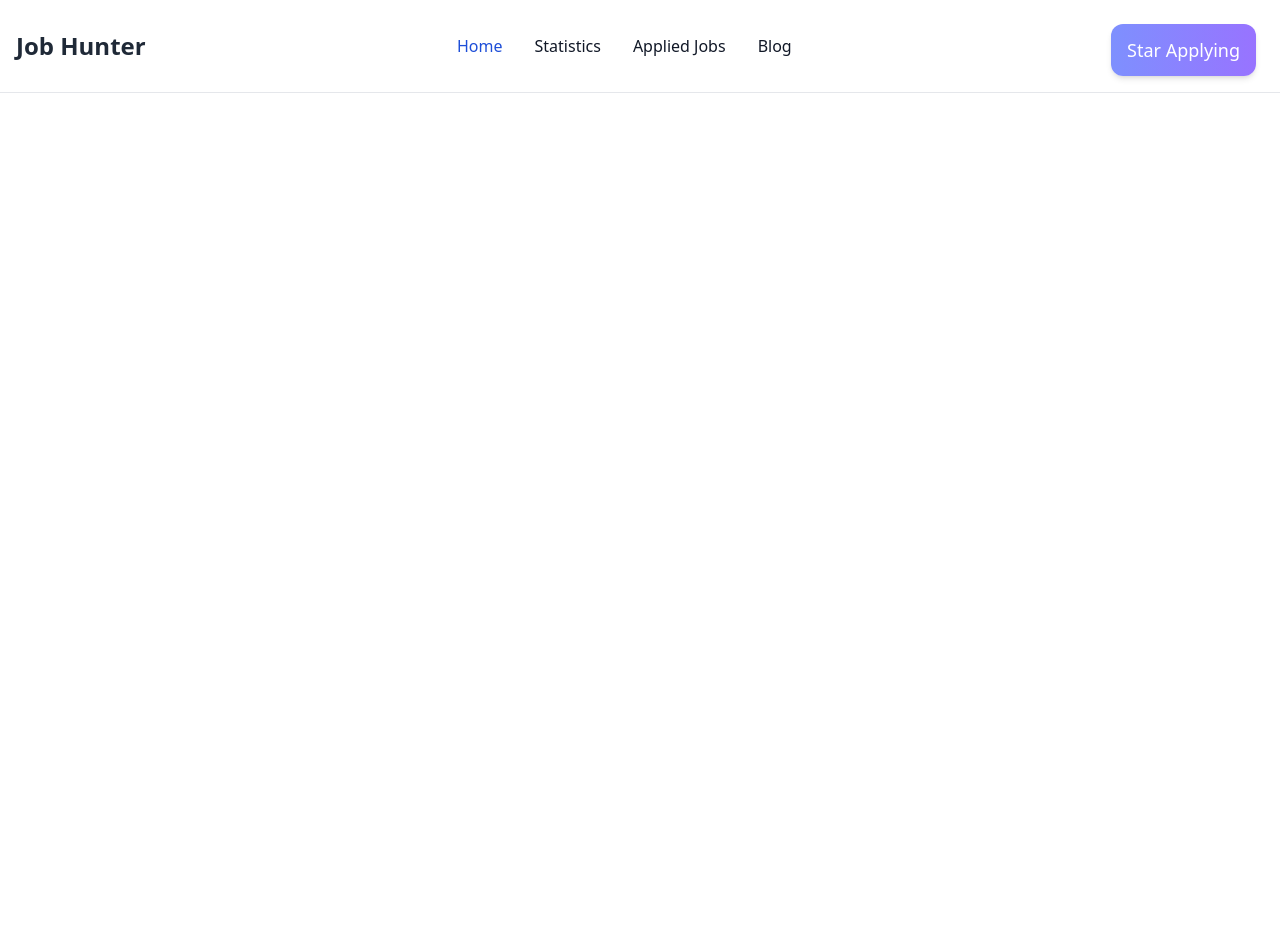
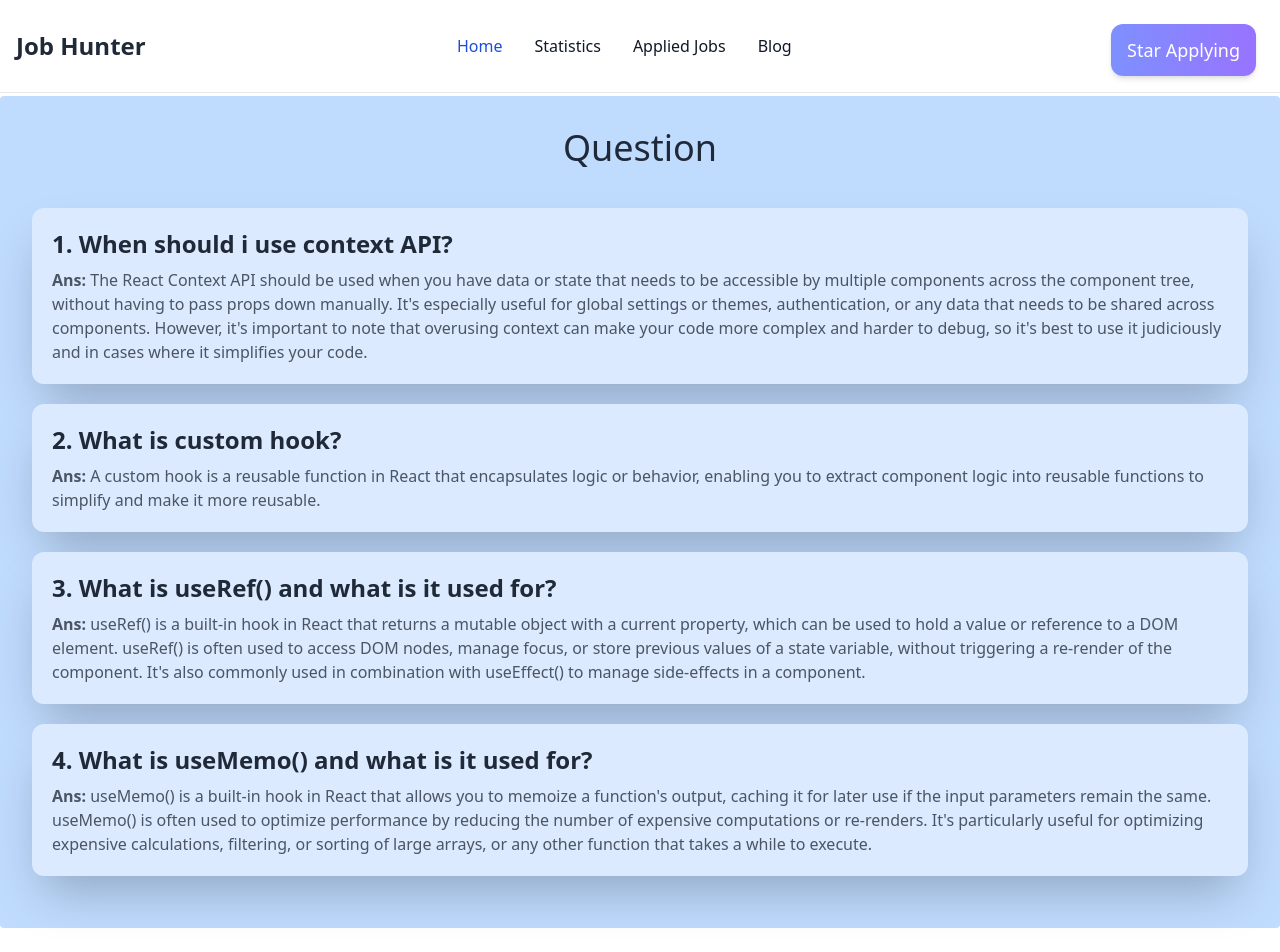
Before and after one commit to ShaikAbdul01/career-hub, a React (Vite) app: page /blog in a window 1280 px wide. Shown: the top 952 px of the page. Before the commit the page ends 800 px from the top, so only its background shows below. Built offline with nearby package versions, Linux system fonts and the light colour scheme.

Commit message:
blog added

```diff
--- a/public/data.json
+++ b/public/data.json
@@ -1,6 +1,6 @@
 [
   {
-    "id": 1,
+    "id": "1",
     "company_logo": "https://www.freepnglogos.com/uploads/google-logo-png/file-google-logo-svg-wikimedia-commons-23.png",
     "job_title": "Software Developer",
     "company_name": "Google LLC",
--- a/src/Components/Blog.jsx
+++ b/src/Components/Blog.jsx
@@ -1,11 +1,63 @@
-import React from 'react';
+import React from "react";
 
 const Blog = () => {
-    return (
-        <div>
-            blogs
-        </div>
-    );
+  return (
+    <div className="mt-24 bg-blue-200 p-8 my-container rounded mb-10">
+      <h1 className="text-4xl text-bold text-center mb-10">Question</h1>
+      <article className="bg-blue-100 p-5 rounded-xl shadow-2xl mb-5">
+        <h1 className="text-2xl font-bold mb-2">
+          1. When should i use context API?
+        </h1>
+        <p className="text-gray-600">
+          <span className="font-bold">Ans: </span>The React Context API should
+          be used when you have data or state that needs to be accessible by
+          multiple components across the component tree, without having to pass
+          props down manually. It's especially useful for global settings or
+          themes, authentication, or any data that needs to be shared across
+          components. However, it's important to note that overusing context can
+          make your code more complex and harder to debug, so it's best to use
+          it judiciously and in cases where it simplifies your code.
+        </p>
+      </article>
+      <article className="bg-blue-100 p-5 rounded-xl shadow-2xl mb-5">
+        <h1 className="text-2xl font-bold mb-2">2. What is custom hook?</h1>
+        <p className="text-gray-600">
+          <span className="font-bold">Ans: </span>A custom hook is a reusable
+          function in React that encapsulates logic or behavior, enabling you to
+          extract component logic into reusable functions to simplify and make
+          it more reusable.
+        </p>
+      </article>
+      <article className="bg-blue-100 p-5 rounded-xl shadow-2xl mb-5">
+        <h1 className="text-2xl font-bold mb-2">
+          3. What is useRef() and what is it used for?
+        </h1>
+        <p className="text-gray-600">
+          <span className="font-bold">Ans: </span>useRef() is a built-in hook in
+          React that returns a mutable object with a current property, which can
+          be used to hold a value or reference to a DOM element. useRef() is
+          often used to access DOM nodes, manage focus, or store previous values
+          of a state variable, without triggering a re-render of the component.
+          It's also commonly used in combination with useEffect() to manage
+          side-effects in a component.
+        </p>
+      </article>
+      <article className="bg-blue-100 p-5 rounded-xl shadow-2xl mb-5">
+        <h1 className="text-2xl font-bold mb-2">
+          4. What is useMemo() and what is it used for?
+        </h1>
+        <p className="text-gray-600">
+          <span className="font-bold">Ans: </span>useMemo() is a built-in hook
+          in React that allows you to memoize a function's output, caching it
+          for later use if the input parameters remain the same. useMemo() is
+          often used to optimize performance by reducing the number of expensive
+          computations or re-renders. It's particularly useful for optimizing
+          expensive calculations, filtering, or sorting of large arrays, or any
+          other function that takes a while to execute.
+        </p>
+      </article>
+    </div>
+  );
 };
 
 export default Blog;
--- a/src/Components/Home.jsx
+++ b/src/Components/Home.jsx
@@ -29,6 +29,8 @@ const Home = () => {
       </div>
        <Catagory></Catagory>
       <Jobs></Jobs>
+
+
     </>
   );
 };
--- a/src/Components/JobDetails.jsx
+++ b/src/Components/JobDetails.jsx
@@ -1,14 +1,23 @@
-import React from 'react';
-import { useLoaderData } from 'react-router-dom';
+import React, { useEffect, useState } from "react";
+import { useParams } from "react-router-dom";
 
 const JobDetails = () => {
-    const detailsData=useLoaderData()
-    console.log(detailsData)
-    return (
-        <div>
-
-        </div>
-    );
+  const dynamic = useParams();
+  const dynamicId = dynamic.detailsId;
+  const [details, setDetails] = useState({});
+  useEffect(() => {
+    fetch("/data.json")
+      .then((res) => res.json())
+      .then((data) => {
+        setDetails(data.find((dt) => dt.id == dynamicId));
+      });
+  }, [dynamicId]);
+  console.log(details);
+  return (
+    <div className="mt-48">
+      <p>{details.length}</p>
+    </div>
+  );
 };
 
 export default JobDetails;
--- a/src/Components/Jobs.jsx
+++ b/src/Components/Jobs.jsx
@@ -1,9 +1,10 @@
-import React from "react";
+import React, { useState } from "react";
 import { useLoaderData } from "react-router-dom";
 import SingleJob from "./SingleJob";
 
 const Jobs = () => {
   const jobs = useLoaderData();
+  const [seeAll,setSeeAll]=useState(false)
   // console.log(jobs);
   return (
     <div>
@@ -15,10 +16,13 @@ const Jobs = () => {
         </p>
       </div>
       <div className="my-container grid md:grid-cols-2 gap-5">
-        {jobs?.map((job) => (
+        {jobs.slice(0,seeAll?jobs.length:4).map((job) => (
           <SingleJob key={job.id} job={job}></SingleJob>
         ))}
       </div>
+        <div className="mt-24 mb-24 w-[150px] mx-auto font-medium transition duration-200  shadow-md   px-4 py-2  md:py-3 text-lg border-transparent text-white bg-gradient-to-r from-[#7E90FE]/100 to-[#9873FF]/100 rounded-xl text-center">
+          <button onClick={()=>setSeeAll(!seeAll)} className=" ">See All Jobs</button>
+        </div>
     </div>
   );
 };
--- a/src/Components/SingleJob.jsx
+++ b/src/Components/SingleJob.jsx
@@ -35,10 +35,12 @@ const SingleJob = ({ job }) => {
             </div>
           </div>
           <div className="primaryBtn w-[150px]">
-
-              <Link to={`details/:${id}`}>View Details</Link>
+            <Link to={`/details/${id}`}>
+              <button>View Details</button>
+            </Link>
           </div>
         </div>
+
       </div>
     </>
   );
--- a/src/Components/Statistics.jsx
+++ b/src/Components/Statistics.jsx
@@ -69,8 +69,10 @@ const TriangleBar = (props) => {
 export default function Statistics() {
 
   return (
+   <div className="mt-28 text-center mx-auto mb-10">
+<h1 className="text-4xl font-bold mb-12 bg-gray-200 my-container p-10 rounded shadow">Statistics</h1>
     <BarChart
-      className="mt-48 mx-auto mb-10"
+      className="mx-auto"
       width={500}
       height={300}
       data={data}
@@ -81,6 +83,7 @@ export default function Statistics() {
         bottom: 5,
       }}
     >
+
       <CartesianGrid strokeDasharray="3 3" />
       <XAxis dataKey="name" />
       <YAxis />
@@ -95,6 +98,7 @@ export default function Statistics() {
         ))}
       </Bar>
     </BarChart>
+   </div>
   );
 }
 
--- a/src/main.jsx
+++ b/src/main.jsx
@@ -23,9 +23,11 @@ const router = createBrowserRouter([
         loader: () => fetch(`data.json`),
       },
       {
-        path: "details/:detailsId",
+        path: "details:/detailsId",
         element: <JobDetails></JobDetails>,
-        loader: ({ params }) => fetch(`data.json/${params.detailsId}`),
+        /* loader: ({ params }) => fetch(`data.json/${params.detailsId}`), */
+        // loader: ({params}) => fetch(`data.json`),
+
       },
       {
         path: "statistics",
```
